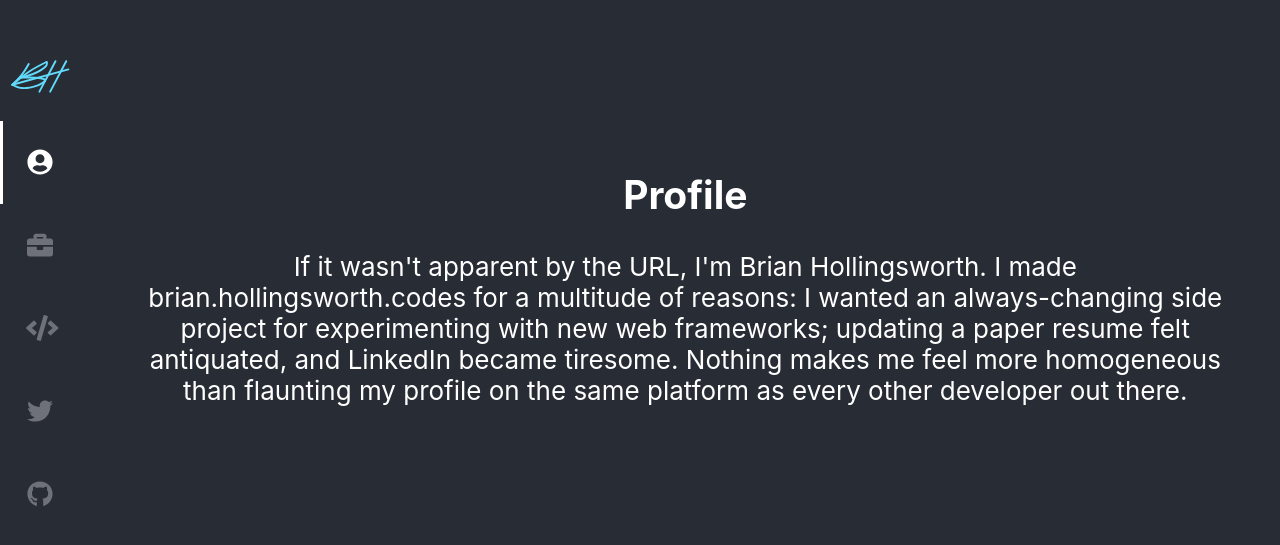
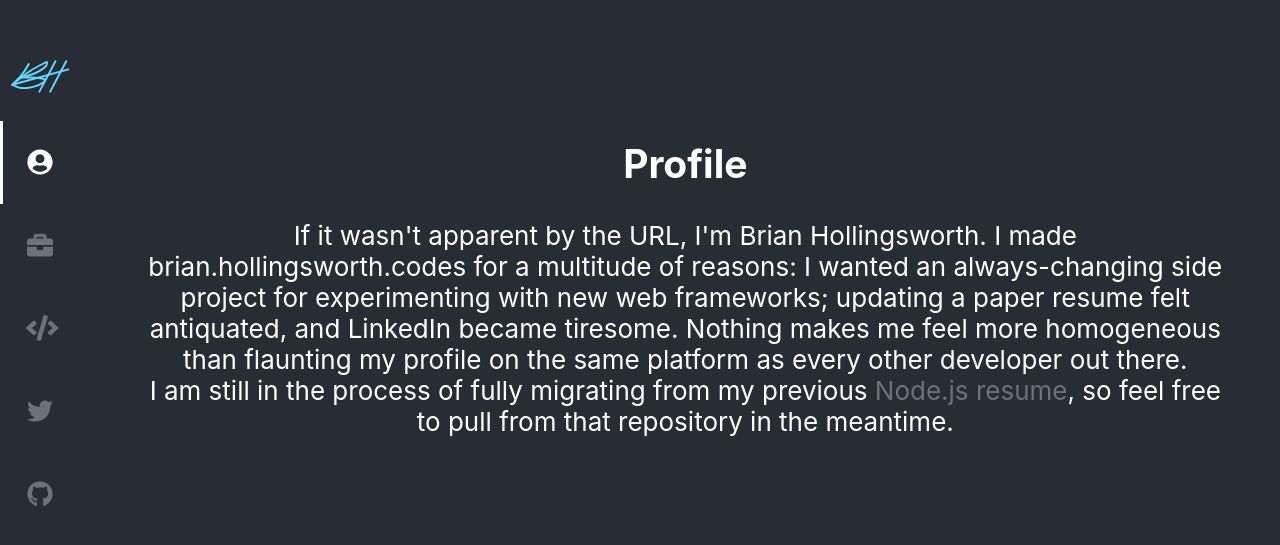
Before and after one commit to brianHollingsworth/brianhollingsworth.github.io, a React (Create React App) app: page / in a window 1280 px wide. Shown: the part 115-660 px from the top of the page. Built offline with nearby package versions, Linux system fonts and the light colour scheme.

Commit message:
Added Node.js resume repo link to profile.

```diff
--- a/src/Profile.jsx
+++ b/src/Profile.jsx
@@ -8,7 +8,13 @@ export default function Profile(props) {
                 brian.hollingsworth.codes for a multitude of reasons: I wanted an always-changing
                 side project for experimenting with new web frameworks; updating a paper resume felt
                 antiquated, and LinkedIn became tiresome. Nothing makes me feel more homogeneous
-                than flaunting my profile on the same platform as every other developer out there.</p>
+                than flaunting my profile on the same platform as every other developer out there.
+                <br/>I am still in the process of fully migrating from my previous <a
+                className="App-link"
+                href="https://github.com/brianHollingsworth/brian.hollingsworth.codes"
+                target="_blank"
+                rel="noopener noreferrer">Node.js resume</a>, so feel free to pull from that repository
+                in the meantime.</p>
         </div>
     );
 }
```
